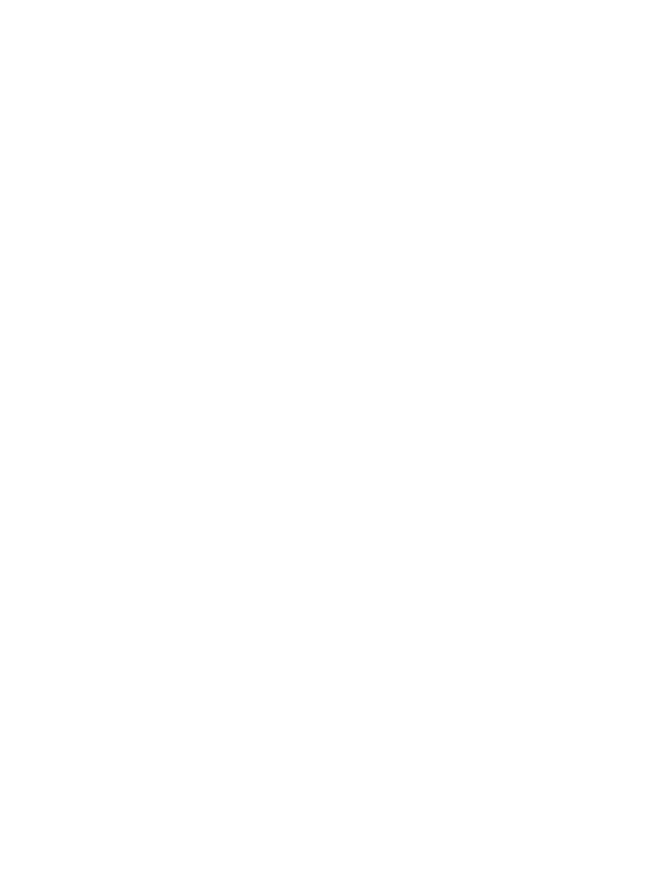
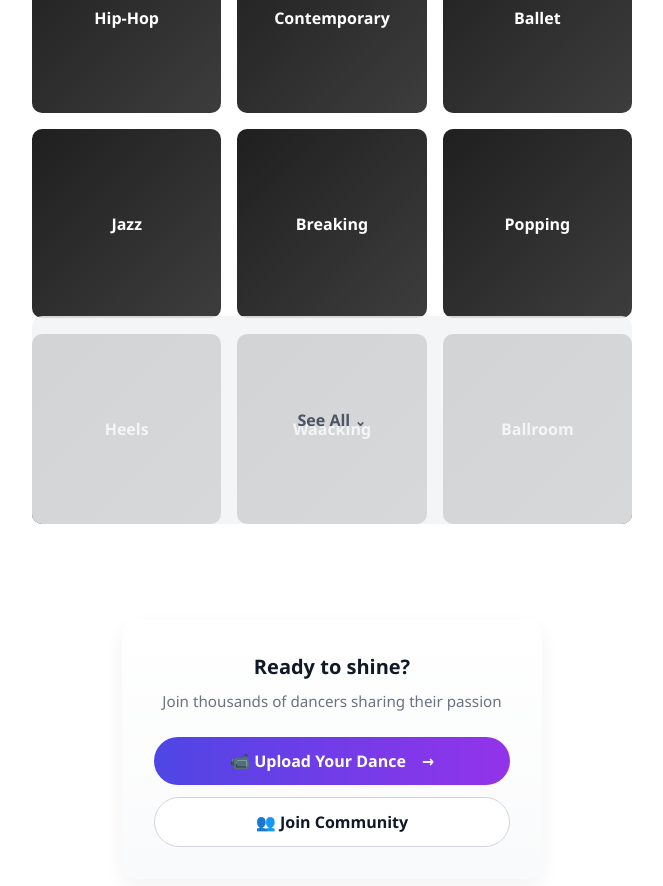
Before and after one commit to hiralshukla/danceApp, a React (Create React App) app in the folder dance-app/: page / in a window 1280 px wide. Shown: the part 1480-2366 px from the top of the page, without its empty margins (308-971 px from the left). Before the commit the page ends 1336 px from the top, so only its background shows below. Built offline with nearby package versions, Linux system fonts and the light colour scheme.

Commit message:
-added the explore styles boxes -added a shine box -no button work

```diff
--- a/dance-app/src/HomePage.js
+++ b/dance-app/src/HomePage.js
@@ -1,7 +1,9 @@
 import React, { useEffect } from 'react';
 import './homepage.css';
 
+
 const HomePage = () => {
+  const [expanded, setExpanded] = React.useState(false);
   useEffect(() => {
     const observer = new IntersectionObserver(
       entries => {
@@ -72,6 +74,61 @@ const HomePage = () => {
 
       </section>
 
+      <section className="explore-section">
+        <h2 className="explore-title">Explore Styles</h2>
+
+        <div className="style-grid-container">
+          <div className="style-grid">
+            {[
+              'Hip-Hop', 'Contemporary', 'Ballet',
+              'Jazz', 'Breaking', 'Popping',
+              'Heels', 'Waacking', 'Ballroom'
+            ].map((style, idx) => (
+              <div className="style-card" key={idx}>{style}</div>
+            ))}
+          </div>
+
+          {!expanded && (
+            <div className="see-all-overlay" onClick={() => setExpanded(true)}>
+              <p className="see-all-text">See All ⌄</p>
+            </div>
+          )}
+        </div>
+
+        {expanded && (
+          <>
+            <div className="expanded-grid">
+              {[
+                'Salsa', 'K-Pop', 'Tutting', 'Krump',
+                'Kathak', 'Bharatanatyam', 'Tango', 'Tap'
+              ].map((style, idx) => (
+                <div className="style-card" key={`extra-${idx}`}>{style}</div>
+              ))}
+            </div>
+
+            <button className="collapse-btn" onClick={() => setExpanded(false)}>
+              Collapse All ▲
+            </button>
+          </>
+        )}
+     </section>
+
+     {/* Ready to Shine Section */}
+      <section className="shine-section">
+        <div className="shine-card">
+          <h3 className="shine-title">Ready to shine?</h3>
+          <p className="shine-subtext">Join thousands of dancers sharing their passion</p>
+
+          <div className="shine-buttons">
+            <button className="btn upload-btn">
+              📹 Upload Your Dance <span className="arrow">→</span>
+            </button>
+            <button className="btn join-btn-light">
+              👥 Join Community
+            </button>
+          </div>
+        </div>
+      </section>
 
       {/* Footer Bar */}
       <footer className="footer">
--- a/dance-app/src/homepage.css
+++ b/dance-app/src/homepage.css
@@ -236,6 +236,174 @@
   box-shadow: 0 10px 20px rgba(0,0,0,0.2);
 }
 
+/* Explore Styles Section */
+.explore-section {
+  margin-top: 5rem;
+  text-align: center;
+}
+
+.explore-title {
+  font-size: 1.5rem;
+  font-style: italic;
+  margin-bottom: 2rem;
+  color: #333;
+}
+
+.style-grid-container {
+  position: relative;
+  max-width: 600px;
+  margin: 0 auto;
+}
+
+.style-grid {
+  display: grid;
+  grid-template-columns: repeat(3, 1fr);
+  gap: 1rem;
+}
+
+.style-card {
+  aspect-ratio: 1 / 1;
+  background: linear-gradient(to bottom right, #1f1f1f, #3d3d3d);
+  color: white;
+  font-weight: bold;
+  display: flex;
+  align-items: center;
+  justify-content: center;
+  border-radius: 10px;
+  transition: transform 0.2s ease;
+}
+
+.style-card:hover {
+  transform: scale(1.05);
+}
+
+/* See All Overlay */
+.see-all-overlay {
+  position: absolute;
+  bottom: 0;
+  left: 0;
+  right: 0;
+  height: calc(33.33% + 0.5rem); /* cover last row + spacing */
+  background: rgba(243, 244, 246, 0.85); /* light gray with opacity */
+  display: flex;
+  justify-content: center;
+  align-items: center;
+  cursor: pointer;
+  border-radius: 10px;
+}
+
+.see-all-text {
+  font-weight: bold;
+  color: #4b5563;
+}
+
+/* Expanded Styles */
+.expanded-grid {
+  margin-top: 2rem;
+  display: grid;
+  grid-template-columns: repeat(3, 1fr);
+  gap: 1rem;
+  max-width: 600px;
+  margin-left: auto;
+  margin-right: auto;
+}
+
+/* Collapse Button */
+.collapse-btn {
+  margin-top: 1.5rem;
+  padding: 0.5rem 1rem;
+  border-radius: 9999px;
+  border: none;
+  background-color: #e5e7eb;
+  color: #374151;
+  font-weight: bold;
+  cursor: pointer;
+  transition: background-color 0.2s ease;
+}
+
+.collapse-btn:hover {
+  background-color: #d1d5db;
+}
+
+/* Shine Section */
+.shine-section {
+  margin-top: 4rem;
+  display: flex;
+  justify-content: center;
+  padding: 2rem 1rem;
+}
+
+.shine-card {
+  background: linear-gradient(to bottom, #ffffff, #f9fafb);
+  padding: 2rem;
+  border-radius: 1rem;
+  max-width: 420px;
+  width: 100%;
+  box-shadow: 0 8px 20px rgba(0, 0, 0, 0.05);
+  text-align: center;
+}
+
+
+.shine-title {
+  font-size: 1.25rem;
+  font-weight: bold;
+  margin-bottom: 0.5rem;
+  color: #111827;
+}
+
+.shine-subtext {
+  font-size: 0.95rem;
+  color: #6b7280;
+  margin-bottom: 1.5rem;
+}
+
+.shine-buttons {
+  display: flex;
+  flex-direction: column;
+  gap: 0.75rem;
+}
+
+/* Upload Button */
+.upload-btn {
+  background: linear-gradient(to right, #4f46e5, #9333ea);
+  color: white;
+  padding: 0.75rem 1.25rem;
+  font-weight: 600;
+  border: none;
+  border-radius: 9999px;
+  display: flex;
+  justify-content: center;
+  align-items: center;
+  gap: 0.5rem;
+  transition: transform 0.2s ease;
+}
+
+.upload-btn:hover {
+  transform: scale(1.05);
+}
+
+/* Join Community Button (Light) */
+.join-btn-light {
+  background: white;
+  border: 1px solid #d1d5db;
+  padding: 0.75rem 1.25rem;
+  font-weight: 600;
+  color: #111827;
+  border-radius: 9999px;
+  display: flex;
+  justify-content: center;
+  align-items: center;
+  gap: 0.5rem;
+  transition: background 0.2s ease;
+}
+
+.join-btn-light:hover {
+  background: #f3f4f6;
+}
+
+.arrow {
+  margin-left: 0.5rem;
+}
 
 /* Responsive */
 @media (max-width: 768px) {
```
